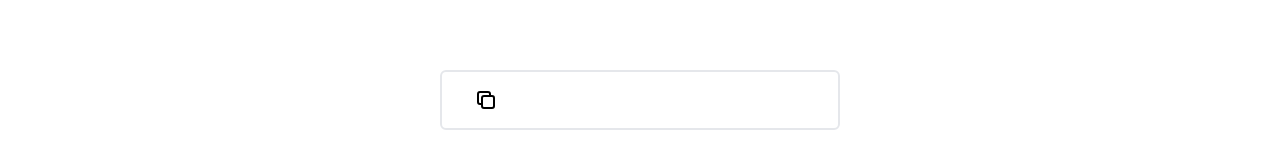
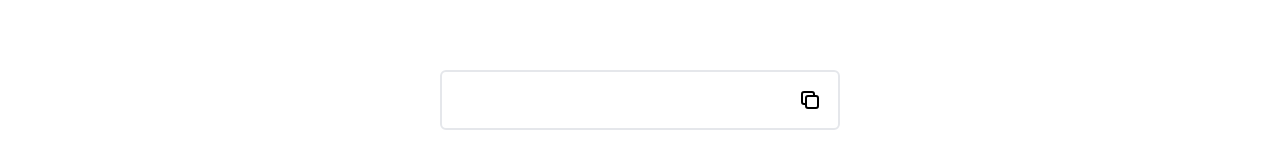
Before and after one commit to Jrod-DEV/text-converter-app, a React (Create React App) app: page / in a window 1280 px wide. Shown: the part 640-797 px from the top of the page. Built offline with nearby package versions, Linux system fonts and the light colour scheme.

Commit message:
styles: relocation copy btn and resultant box width changed

```diff
--- a/src/components/App.css
+++ b/src/components/App.css
@@ -64,7 +64,7 @@ select {
   display: flex;
   font-weight: bold;
   font-style: italic;
-  justify-content: center;
+  justify-content: space-between;
   margin-top: 3rem;
   min-width: 400px;
 }
--- a/src/components/App.js
+++ b/src/components/App.js
@@ -82,9 +82,7 @@ export const App = () => {
             cols="50"
             value={value}
             onChange={handleChange}
-          >
-            Write something here...
-          </textarea>
+          ></textarea>
 
           <div>
             <button class="clearBtn mt-4" onClick={clearForm}>
@@ -96,11 +94,11 @@ export const App = () => {
 
       <div class="copy-container flex justify-center m-8">
         <CopyToClipboard text={value}>
-          <p
+          <div
+            class="flex justify-between resultantText border-2 max-w-lg dark:text-indigo-50 p-4"
             onClick={notify}
-            class=" flex justify-between align-center resultantText border-2 dark:text-indigo-50 p-4"
           >
-            {value}
+            <p>{value}</p>
             <button class="ml-4">
               <svg
                 xmlns="http://www.w3.org/2000/svg"
@@ -118,7 +116,7 @@ export const App = () => {
               </svg>
             </button>
             <Toaster />
-          </p>
+          </div>
         </CopyToClipboard>
       </div>
     </div>
```
